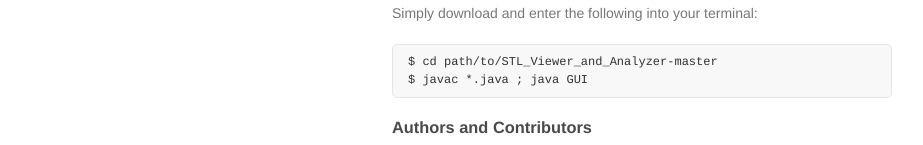
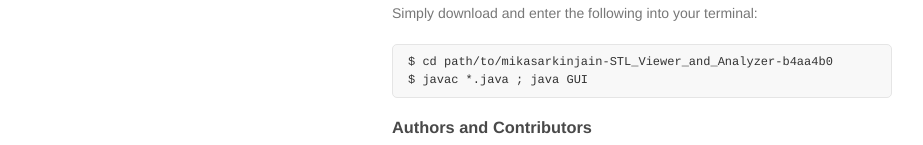
Before and after one commit to mikasarkinjain/STL_Viewer_and_Analyzer, a plain HTML site: page index.html in a window 1280 px wide. Shown: the part 235-380 px from the top of the page, without its empty margins (178-1101 px from the left). Drawn offline with Linux system fonts and the light colour scheme.

Commit message:
Update index.html

```diff
--- a/index.html
+++ b/index.html
@@ -38,7 +38,7 @@
 
 <p>Simply download and enter the following into your terminal:</p>
 
-<pre><code>$ cd path/to/STL_Viewer_and_Analyzer-master
+<pre><code>$ cd path/to/mikasarkinjain-STL_Viewer_and_Analyzer-b4aa4b0
 $ javac *.java ; java GUI
 </code></pre>
 
```
